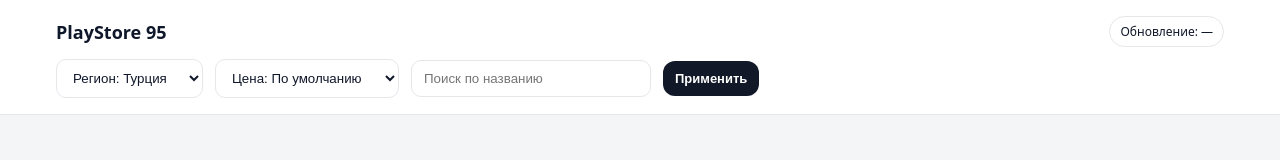
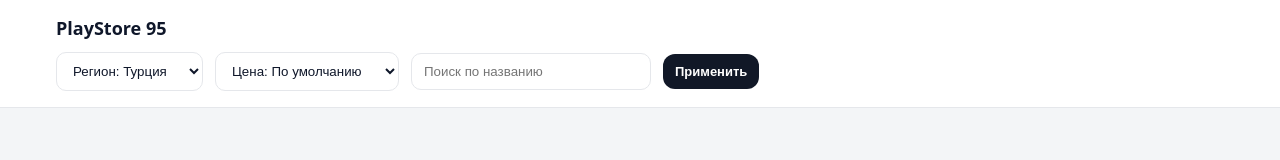
Before and after one commit to sajhankulaev-cloud/playstore95, a website: page public/index.html in a window 1280 px wide. Drawn offline with Linux system fonts and the light colour scheme; no server answers.

Commit message:
Update index.html

```diff
--- a/public/index.html
+++ b/public/index.html
@@ -4,7 +4,7 @@
 <body>
 <div class="topbar"><div class="container">
   <div style="display:flex;align-items:center;justify-content:space-between;gap:12px;flex-wrap:wrap;">
-    <div class="brand">PlayStore 95</div><div class="badge" id="updated">Обновление: —</div>
+    <div class="brand">PlayStore 95</div>
   </div>
   <div class="filters">
     <select id="region" class="select"><option value="TR">Регион: Турция</option><option value="UA">Регион: Украина</option></select>
```
